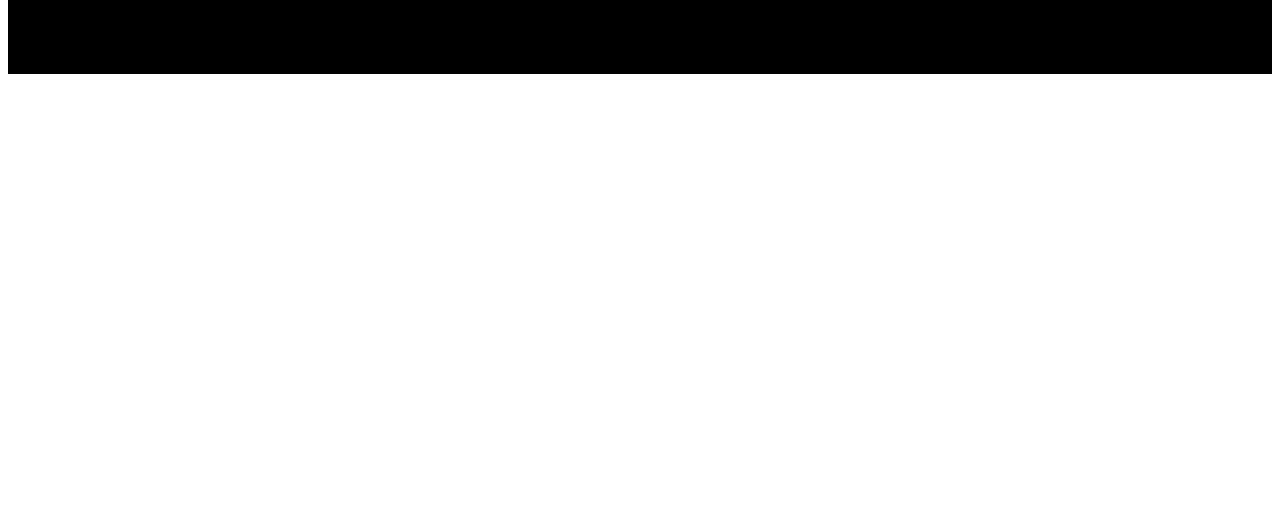
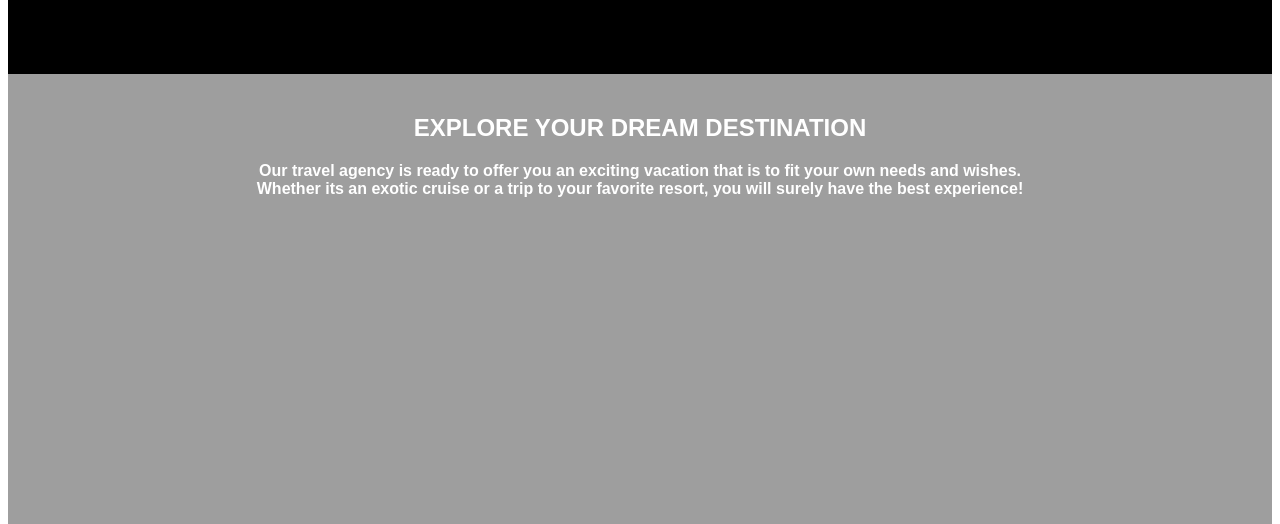
Before and after one commit to chisomobodo/travelwell, a plain HTML site: page index.html in a window 1280 px wide. Shown: the part 276-800 px from the top of the page. Drawn offline with Linux system fonts and the light colour scheme; the site is published under a folder, as on GitHub Pages, so addresses that start at the root find nothing; a web font is replaced by a local one.

Commit message:
final change

```diff
--- a/style.css
+++ b/style.css
@@ -121,7 +121,7 @@ header {
     color: white;
     text-align: center;
     padding: none;
-    background: url(/images/pexels-alex-azabache-3264723.jpg) no-repeat center / cover;
+    background: url(./images/pexels-alex-azabache-3264723.jpg) no-repeat center / cover;
     width: auto;
     height: 100vh;
 }
```
